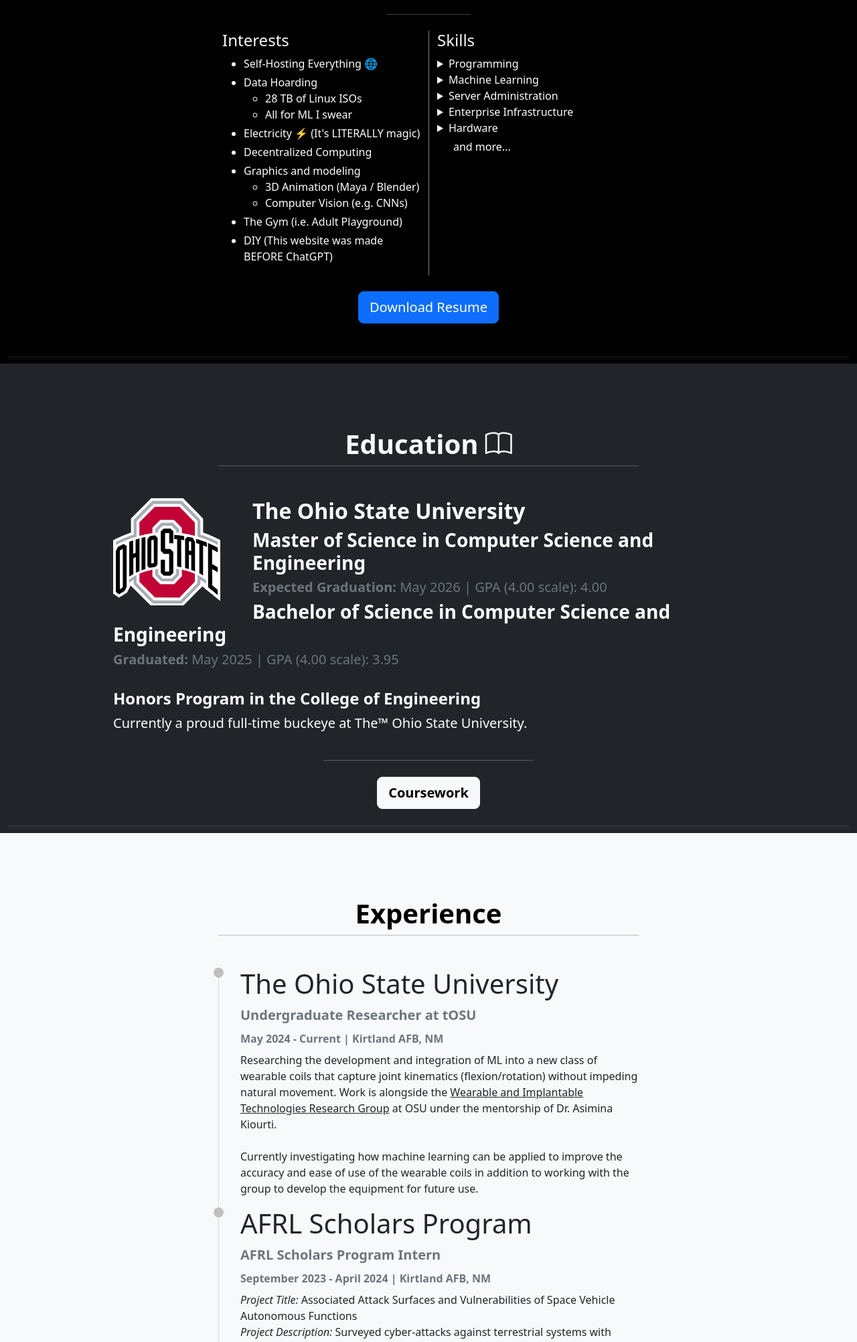
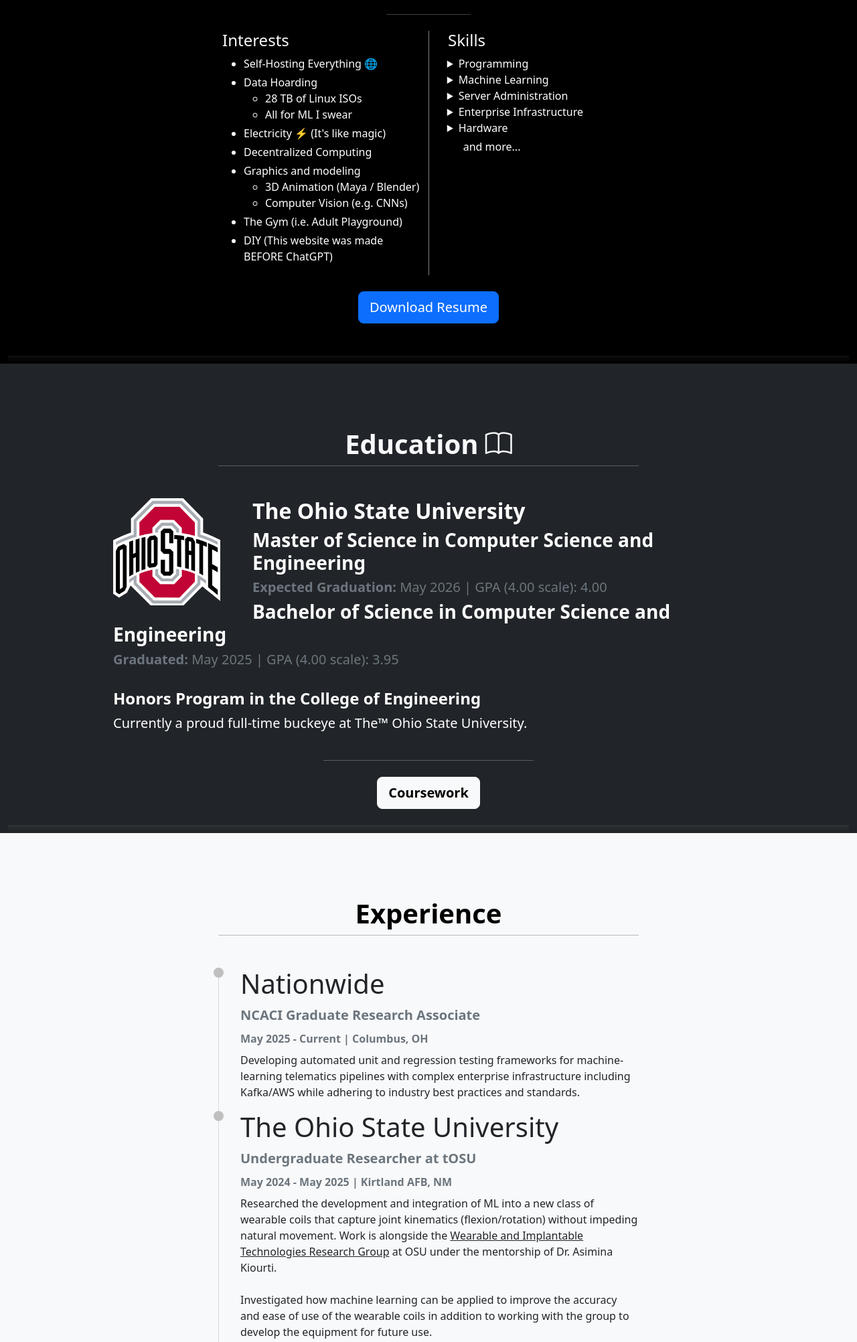
Before and after one commit to SBroaddus220/stevenbroaddus.com, a plain HTML site: page index.html in a window 1280 px wide. Shown: the part 1176-3180 px from the top of the page at 67% size. Drawn offline with nearby package versions, Linux system fonts and the light colour scheme.

Commit message:
Add Nationwide experience

```diff
--- a/css/main.css
+++ b/css/main.css
@@ -240,7 +240,7 @@
 
     #about-skills-list {
         list-style-type: none;
-        padding-left: 0%;
+        padding-left: 5%;
     }
 
     #osu-logo {
--- a/index.html
+++ b/index.html
@@ -151,7 +151,7 @@
                 </ul>
               </li>
               <li class="my-1">
-                Electricity ⚡ (It's LITERALLY magic)
+                Electricity ⚡ (It's like magic)
               </li>
               <li class="my-1">
                 Decentralized Computing
@@ -178,7 +178,7 @@
 
           <!-- Skills -->
           <div class="col-md-3 text-md-start text-center mt-3 mt-md-0" id="about-skills">
-            <p class="text-light h4">Skills</p>
+            <p class="text-light h4 ms-3">Skills</p>
             <ul id="about-skills-list" >
 
               <!-- Programming skills dropdown list -->
@@ -413,20 +413,32 @@
             </li>
             -->
 
+            <!-- Nationwide GRA -->
+            <li class="timeline-item" style="margin-bottom: 0 !important;">
+              <h1>Nationwide</h1>
+              <p class="text-muted mb-2 fw-bold fs-5">NCACI Graduate Research Associate</p>
+              <p class="text-muted mb-2 fw-bold">May 2025 - Current | Columbus, OH</p>
+              <p>
+                Developing automated unit and regression testing frameworks for machine-
+                learning telematics pipelines with complex enterprise infrastructure including
+                Kafka/AWS while adhering to industry best practices and standards.
+              </p>
+            </li>
+
             <!-- Undergraduate Researcher at tOSU -->
             <li class="timeline-item" style="margin-bottom: 0 !important;">
               <h1>The Ohio State University</h1>
               <p class="text-muted mb-2 fw-bold fs-5">Undergraduate Researcher at tOSU</p>
-              <p class="text-muted mb-2 fw-bold">May 2024 - Current | Kirtland AFB, NM</p>
+              <p class="text-muted mb-2 fw-bold">May 2024 - May 2025 | Kirtland AFB, NM</p>
               <p>
-                Researching the development and integration of ML into a new class of wearable coils
+                Researched the development and integration of ML into a new class of wearable coils
                 that capture joint kinematics (flexion/rotation) without impeding natural movement.
                 Work is alongside the <a href="https://u.osu.edu/kiourti.1/" style="color: inherit;">Wearable and Implantable Technologies Research Group</a> at OSU under
                 the mentorship of Dr. Asimina Kiourti.
 
                 <br><br>
 
-                Currently investigating how machine learning can be applied to improve the accuracy and ease
+                Investigated how machine learning can be applied to improve the accuracy and ease
                 of use of the wearable coils in addition to working with the group to develop the equipment for future use.
               </p>
             </li>
@@ -780,7 +792,7 @@
         <!-- Authorship -->
         <div class="col-12 col-md-6 text-center text-md-start">
           <p class="text-muted mt-3 ms-0 ms-md-5" style="color: rgb(155, 155, 155) !important;">
-            Created from scratch by Steven Broaddus with <a href="https://getbootstrap.com/" style="color: inherit;">Bootstrap 5</a>
+            Created from scratch by Steven Broaddus with <a href="https://getbootstrap.com/" style="color: inherit;">Bootstrap 5</a> BEFORE ChatGPT
           </p>
         </div>
 
@@ -788,7 +800,7 @@
 
         <!-- Updated date -->
         <div class="col-12 col-md-6 text-center text-md-end">
-          <p class="text-muted mt-3 me-0 me-md-5" style="color: rgb(155, 155, 155) !important;">Updated June 29th, 2024</p>
+          <p class="text-muted mt-3 me-0 me-md-5" style="color: rgb(155, 155, 155) !important;">Updated October 2nd, 2025</p>
         </div>
       </div>
 
```
